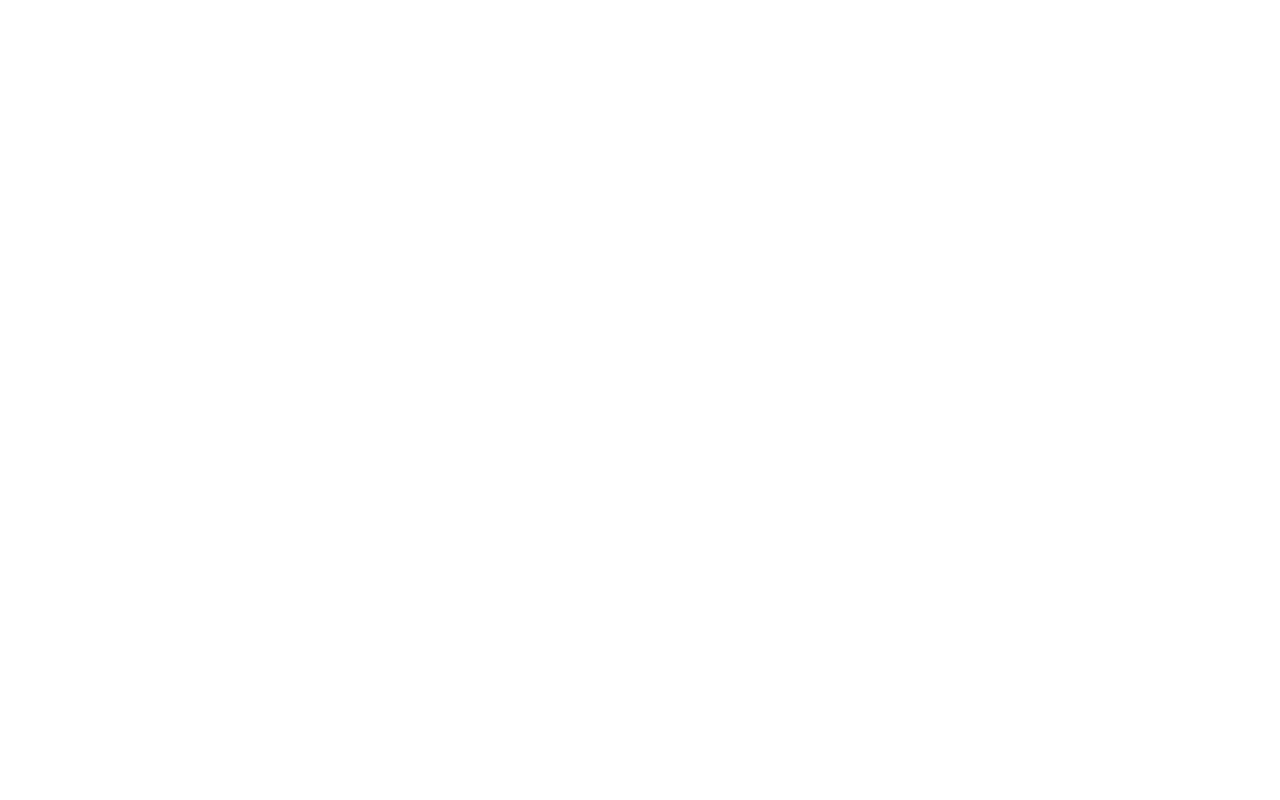
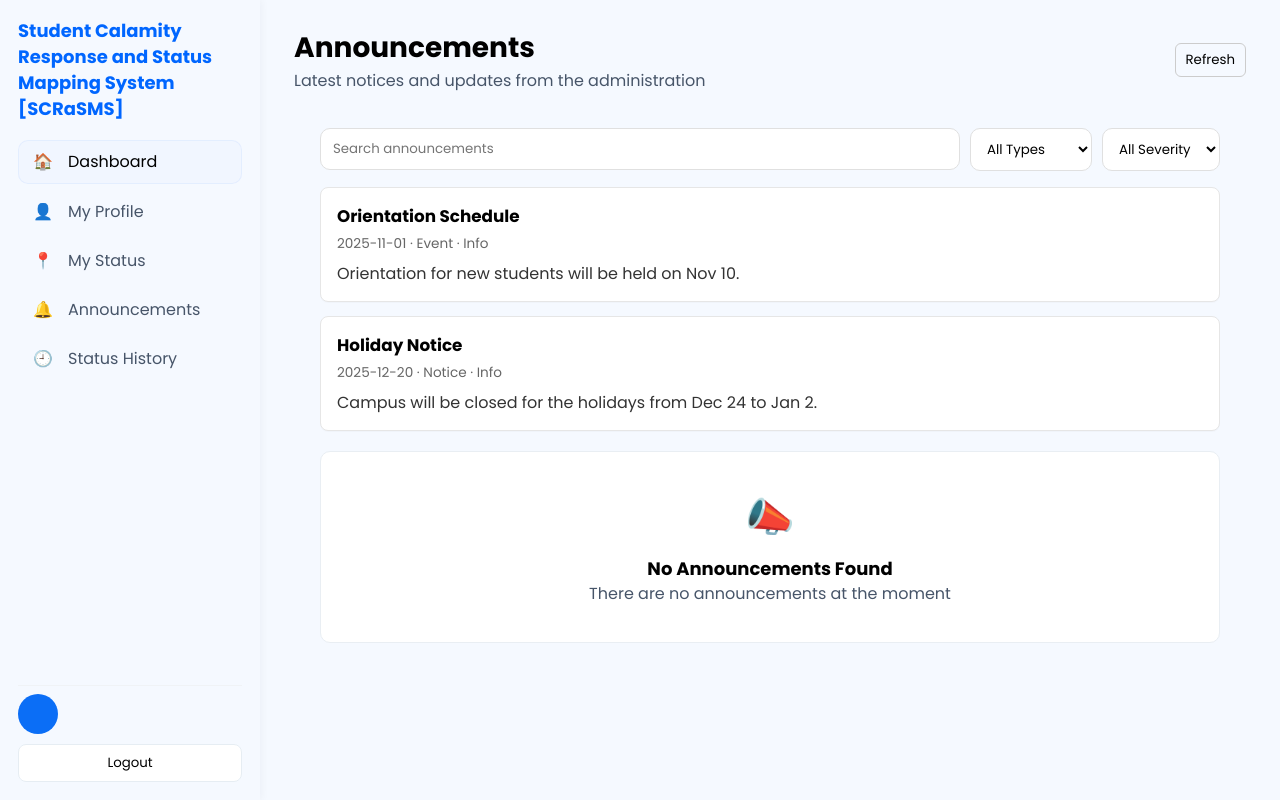
Before and after one commit to JulianaTumulak/SCRaSMS, a website: page frontend/Announcement/studentAnnouncement.html in a window 1280 px wide. Drawn offline with Linux system fonts and the light colour scheme.

Commit message:
fixed ui for student

```diff
--- a/frontend/Announcement/studentAnnouncement.css
+++ b/frontend/Announcement/studentAnnouncement.css
@@ -0,0 +1,91 @@
+.announcements {
+  padding: 20px;
+}
+
+.ann-list {
+  display: grid;
+  gap: 14px;
+  max-width: 900px;
+  margin: 0 auto;
+}
+
+.ann-card {
+  background: #fff;
+  border: 1px solid #e6e6e6;
+  padding: 16px;
+  border-radius: 8px;
+  box-shadow: 0 1px 0 rgba(0,0,0,0.02);
+}
+
+.ann-card h4 {
+  margin: 0 0 6px 0;
+  font-size: 1.05rem;
+}
+
+.ann-card .meta {
+  font-size: 0.85rem;
+  color: #666;
+  margin-bottom: 8px;
+}
+
+.ann-card p {
+  margin: 0;
+  color: #333;
+}
+
+.page-header .actions .outline {
+  background: transparent;
+  border: 1px solid #ccc;
+  padding: 6px 10px;
+  border-radius: 6px;
+}
+
+@media (max-width: 700px) {
+  .ann-list { padding: 0 12px; }
+}
+
+.ann-toolbar {
+  max-width: 900px;
+  margin: 16px auto;
+  display: flex;
+  gap: 10px;
+  align-items: center;
+}
+
+.ann-toolbar .search {
+  flex: 1 1 320px;
+  padding: 10px 12px;
+  border-radius: 10px;
+  border: 1px solid #e0e0e0;
+  box-shadow: none;
+}
+
+.ann-toolbar .filter {
+  padding: 10px 12px;
+  border-radius: 10px;
+  border: 1px solid #e0e0e0;
+  background: #fff;
+}
+
+.empty-state {
+  max-width: 900px;
+  margin: 20px auto;
+  display: flex;
+  justify-content: center;
+}
+
+.empty-card {
+  width: 100%;
+  border-radius: 10px;
+  padding: 36px 24px;
+  text-align: center;
+  background: #fff;
+  border: 1px solid #e9eef3;
+}
+
+.empty-icon { font-size: 40px; margin-bottom: 10px; color: #6b7280; }
+
+@media (max-width: 700px) {
+  .ann-toolbar { padding: 0 12px; gap: 8px; }
+  .ann-toolbar .filter { padding: 8px 10px; }
+}
--- a/frontend/Announcement/studentAnnouncement.html
+++ b/frontend/Announcement/studentAnnouncement.html
@@ -0,0 +1,67 @@
+<!doctype html>
+<html lang="en">
+<head>
+  <meta charset="utf-8" />
+  <meta name="viewport" content="width=device-width, initial-scale=1" />
+  <title>Announcements — SCrSMS</title>
+  <link href="https://fonts.googleapis.com/css2?family=Poppins:wght@300;400;500;600;700;800&display=swap" rel="stylesheet">
+  <link rel="stylesheet" href="../styles/theme.css">
+  <link rel="stylesheet" href="../SideBar/studentSideBar.css">
+  <link rel="stylesheet" href="studentAnnouncement.css">
+</head>
+<body>
+  <div class="app">
+    <div id="sidebar-container"></div>
+
+    <main class="main">
+      <header class="page-header">
+        <div>
+          <h1>Announcements</h1>
+          <p class="muted">Latest notices and updates from the administration</p>
+        </div>
+        <div class="actions">
+          <button id="refreshBtn" class="outline">Refresh</button>
+        </div>
+      </header>
+
+      <section class="announcements">
+        <div class="ann-toolbar">
+          <input id="searchInput" class="search" type="search" placeholder="Search announcements" />
+          <select id="typeFilter" class="filter">
+            <option value="">All Types</option>
+            <option value="General">General</option>
+            <option value="Typhoon">Typhoon</option>
+            <option value="Earthquake">Earthquake</option>
+            <option value="Flood">Flood</option>
+            <option value="Fire">Fire</option>
+            <option value="Landslide">Landslide</option>
+          </select>
+          <select id="severityFilter" class="filter">
+            <option value="">All Severity</option>
+            <option value="Info">Info</option>
+            <option value="Warning">Warning</option>
+            <option value="Critical">Critical</option>
+            <option value="Critical">High</option>
+            <option value="Critical">Medium</option>
+            <option value="Critical">Low</option>
+          </select>
+        </div>
+
+        <div id="annList" class="ann-list">
+          <!-- announcements injected here -->
+        </div>
+
+        <div id="emptyState" class="empty-state" hidden>
+          <div class="empty-card">
+            <div class="empty-icon">📣</div>
+            <h3>No Announcements Found</h3>
+            <p class="muted">There are no announcements at the moment</p>
+          </div>
+        </div>
+      </section>
+    </main>
+  </div>
+
+  <script src="studentAnnouncement.js" type="text/javascript"></script>
+</body>
+</html>
--- a/frontend/Announcement/studentAnnouncement.js
+++ b/frontend/Announcement/studentAnnouncement.js
@@ -0,0 +1,77 @@
+// Announcement page script
+window.addEventListener('DOMContentLoaded', () => {
+  // Load sidebar (relative to Announcement folder)
+  fetch('../SideBar/studentSideBar.html')
+    .then(r => r.text())
+    .then(html => {
+      const parser = new DOMParser();
+      const doc = parser.parseFromString(html, 'text/html');
+      const sidebar = doc.querySelector('aside.sidebar');
+      const container = document.getElementById('sidebar-container');
+      if (sidebar && container) container.appendChild(sidebar);
+    }).catch(err => console.warn('Failed to load sidebar', err));
+
+  const annList = document.getElementById('annList');
+  const refreshBtn = document.getElementById('refreshBtn');
+  const searchInput = document.getElementById('searchInput');
+  const typeFilter = document.getElementById('typeFilter');
+  const severityFilter = document.getElementById('severityFilter');
+  const emptyState = document.getElementById('emptyState');
+
+  // Sample announcements; replace with fetch from backend when available
+  const sample = [
+    { id: 1, title: 'Orientation Schedule', date: '2025-11-01', type: 'Event', severity: 'Info', body: 'Orientation for new students will be held on Nov 10.' },
+    { id: 2, title: 'Holiday Notice', date: '2025-12-20', type: 'Notice', severity: 'Info', body: 'Campus will be closed for the holidays from Dec 24 to Jan 2.' }
+  ];
+
+  function render(list){
+    if(!annList) return;
+    annList.innerHTML = '';
+    if (!list || list.length === 0) {
+      if (emptyState) emptyState.hidden = false;
+      return;
+    }
+
+    if (emptyState) emptyState.hidden = true;
+
+    list.forEach(a => {
+      const el = document.createElement('div');
+      el.className = 'ann-card';
+      el.innerHTML = `
+        <h4>${a.title}</h4>
+        <div class="meta">${a.date} · ${a.type || ''} · ${a.severity || ''}</div>
+        <p>${a.body}</p>
+      `;
+      annList.appendChild(el);
+    });
+  }
+
+  render(sample);
+
+  if (refreshBtn) {
+    refreshBtn.addEventListener('click', () => {
+      // TODO: fetch announcements from backend
+      console.debug('Refresh clicked — would fetch announcements');
+      render(sample);
+    });
+  }
+
+  function applyFilters(){
+    let filtered = sample.slice();
+    const q = (searchInput?.value || '').trim().toLowerCase();
+    const type = typeFilter?.value || '';
+    const severity = severityFilter?.value || '';
+
+    if (q) {
+      filtered = filtered.filter(a => (a.title + ' ' + a.body).toLowerCase().includes(q));
+    }
+    if (type) filtered = filtered.filter(a => a.type === type);
+    if (severity) filtered = filtered.filter(a => a.severity === severity);
+
+    render(filtered);
+  }
+
+  if (searchInput) searchInput.addEventListener('input', applyFilters);
+  if (typeFilter) typeFilter.addEventListener('change', applyFilters);
+  if (severityFilter) severityFilter.addEventListener('change', applyFilters);
+});
--- a/frontend/Dashboard/studentDashboard.css
+++ b/frontend/Dashboard/studentDashboard.css
@@ -1,10 +1,4 @@
-:root{
-  --bg:#f6f8fa;
-  --card:#ffffff;
-  --muted:#6b7280;
-  --primary:#071029;
-  --accent:#0b6ef6;
-}
+:root{ /* variables defined in styles/theme.css */ }
 *{box-sizing:border-box}
 body{margin:0;font-family:'Poppins',system-ui,Arial,Helvetica,sans-serif;background:var(--bg);color:var(--primary)}
 .main{margin-left:260px;padding:28px 34px;flex:1;min-height:100vh}
--- /dev/null
+++ b/frontend/History/studentStatusHistory.css
@@ -0,0 +1,52 @@
+.history-wrap {
+  max-width: 980px;
+  margin: 24px auto;
+  padding: 0 18px;
+}
+
+.history-list {
+  display: grid;
+  gap: 16px;
+}
+
+.history-card {
+  background: #fff;
+  border: 1px solid #e8eef2;
+  border-radius: 10px;
+  padding: 18px;
+  display: flex;
+  gap: 12px;
+  align-items: center;
+}
+
+.history-card .meta {
+  color: #666;
+  font-size: 0.9rem;
+}
+
+.history-card .title {
+  font-weight: 600;
+  margin-bottom: 6px;
+}
+
+.empty-state {
+  max-width: 980px;
+  margin: 20px auto;
+  display: flex;
+  justify-content: center;
+}
+
+.empty-card {
+  width: 100%;
+  border-radius: 10px;
+  padding: 40px 24px;
+  text-align: center;
+  background: #fff;
+  border: 1px solid #e9eef3;
+}
+
+.empty-icon { font-size: 36px; margin-bottom: 12px; color: #6b7280; }
+
+@media (max-width: 700px) {
+  .history-wrap { padding: 0 12px; }
+}
--- a/frontend/LogInSignUp/login.css
+++ b/frontend/LogInSignUp/login.css
@@ -1,12 +1,4 @@
-	:root{
-		--bg:#f3f6f8;
-		--card:#ffffff;
-		--muted:#6b7280;
-		--accent:#0f1724;
-		--primary:#0b1020;
-		--input-border:#e6edf3;
-		--radius:14px;
-	}
+	:root{ /* variables defined in styles/theme.css */ }
 
 		/* Enforce Poppins font across this stylesheet */
 		html, body, * {
--- a/frontend/SideBar/studentSideBar.css
+++ b/frontend/SideBar/studentSideBar.css
@@ -1,10 +1,4 @@
-:root{
-  --bg:#f6f8fa;
-  --sidebar:#ffffff;
-  --muted:#6b7280;
-  --primary:#071029;
-  --accent:#0b6ef6;
-}
+:root{ /* variables defined in styles/theme.css */ }
 *{box-sizing:border-box}
 body{margin:0;font-family:'Poppins',system-ui,Arial,Helvetica,sans-serif;background:var(--bg);color:var(--primary)}
 .app{display:flex;min-height:100vh}
--- a/frontend/SideBar/studentSideBar.html
+++ b/frontend/SideBar/studentSideBar.html
@@ -4,6 +4,7 @@
   <meta charset="UTF-8" />
   <meta name="viewport" content="width=device-width, initial-scale=1" />
   <title>Sidebar</title>
+  <link rel="stylesheet" href="../styles/theme.css" />
   <link rel="stylesheet" href="studentSideBar.css" />
 </head>
 <body>
@@ -29,12 +30,12 @@
         <span class="label">My Status</span>
       </a>
 
-      <a class="nav-item" data-load="#">
+      <a class="nav-item" data-load="Announcement/studentAnnouncement.html">
         <span class="icon">🔔</span>
         <span class="label">Announcements</span>
       </a>
 
-      <a class="nav-item" data-load="#">
+      <a class="nav-item" data-load="History/studentStatusHistory.html">
         <span class="icon">🕘</span>
         <span class="label">Status History</span>
       </a>
--- a/frontend/StudentProfile/studentProfile.css
+++ b/frontend/StudentProfile/studentProfile.css
@@ -1,13 +1,4 @@
-:root{
-  --bg:#f6f8fa;
-  --card:#ffffff;
-  --muted:#6b7280;
-  --primary:#071029;
-  --accent:#0b6ef6;
-  --surface-shadow: 0 6px 18px rgba(12,23,42,0.06);
-  --radius:12px;
-  --max-width:1100px;
-}
+:root{ /* variables defined in styles/theme.css */ }
 
 *{box-sizing:border-box}
 
--- a/frontend/StudentStatus/studentStatus.css
+++ b/frontend/StudentStatus/studentStatus.css
@@ -1,15 +1,4 @@
-:root{
-  --bg:#f6f8fa;
-  --card:#ffffff;
-  --muted:#6b7280;
-  --primary:#071029;
-  --accent:#0b6ef6;
-  --radius:12px;
-  --green:#16a34a;
-  --yellow:#f59e0b;
-  --orange:#f97316;
-  --red:#ef4444;
-}
+:root{ /* variables defined in styles/theme.css */ }
 
 *{box-sizing:border-box}
 html,body{height:100%}
--- /dev/null
+++ b/frontend/styles/theme.css
@@ -0,0 +1,51 @@
+:root{
+  /* Colors (vivid theme) */
+  --bg: #f5f9ff;
+  --card: #ffffff;
+  --muted: #475569;
+  --text: #071029;
+  --accent: #0066ff;
+  --accent-2: #00b3ff;
+  --success: #16a34a;
+  --warning: #f59e0b;
+  --danger: #ef4444;
+  --surface-border: rgba(2,6,23,0.06);
+  --radius: 12px;
+  --shadow-1: 0 6px 18px rgba(2,6,23,0.06);
+  --glass: linear-gradient(180deg, rgba(255,255,255,0.7), rgba(255,255,255,0.5));
+}
+
+/* Typography (base on dashboard) */
+html{font-size:16px}
+body{margin:0;font-family:'Poppins',system-ui,Arial,Helvetica,sans-serif;background:var(--bg);color:var(--text);line-height:1.45}
+h1{font-size:28px;margin:0}
+h2{font-size:22px;margin:0}
+h3{font-size:18px;margin:0}
+p{margin:0}
+
+/* Buttons */
+.btn, .primary, .btn-primary { background: linear-gradient(180deg,var(--accent), var(--accent-2)); color:#fff; border:0; padding:10px 16px; border-radius:10px; cursor:pointer; }
+.outline{background:transparent;border:1px solid rgba(2,6,23,0.06);padding:8px 12px;border-radius:8px}
+
+/* Cards */
+.card{background:var(--card);border-radius:var(--radius);box-shadow:var(--shadow-1);border:1px solid rgba(2,6,23,0.04)}
+
+/* Utilities */
+.muted{color:var(--muted)}
+.center{text-align:center}
+
+/* Ensure Poppins across the app */
+html, body, * { font-family: 'Poppins', sans-serif !important; }
+
+/* Layout shared across pages */
+.app{display:flex;min-height:100vh}
+.main{margin-left:260px;padding:28px 34px;flex:1;min-height:100vh}
+.page-header{display:flex;justify-content:space-between;align-items:center;gap:16px}
+.page-header h1{font-size:28px}
+.page-wrap{max-width:1100px;margin:0 auto}
+
+/* Responsive: collapse left margin when sidebar becomes overlay */
+@media (max-width:900px){
+  .main{margin-left:0;padding:18px}
+  .page-header h1{font-size:20px}
+}
```
Also changed, not shown: frontend/Dashboard/studentDashboard.html (+1 -0 lines), frontend/History/studentStatusHistory.html (added, +42 -0 lines), frontend/History/studentStatusHistory.js (added, +47 -0 lines), frontend/LogInSignUp/login.html (+1 -0 lines), frontend/LogInSignUp/signUp.html (+1 -0 lines), frontend/Main.html (+1 -0 lines), frontend/StudentProfile/studentProfile.html (+1 -0 lines), frontend/StudentStatus/studentStatus.html (+2 -1 lines).
